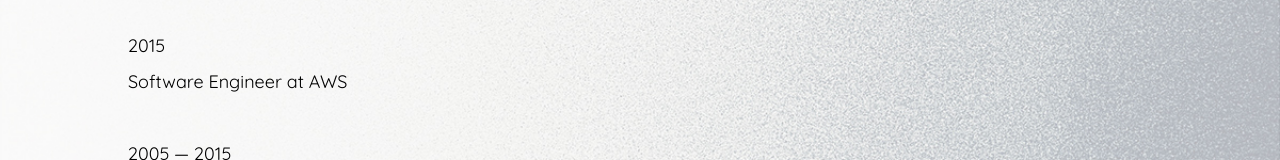
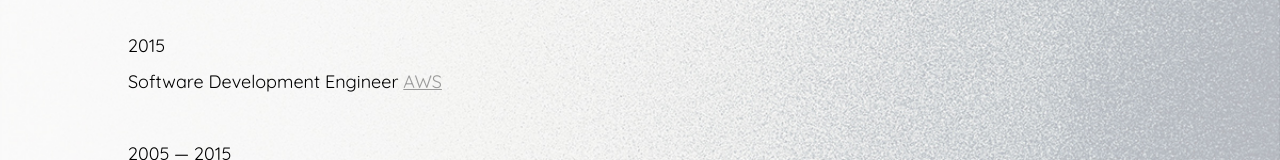
Before and after one commit to stuartsaltzman/stuartsaltzman.github.io, a plain HTML site: page index.html in a window 1280 px wide. Shown: the part 464-624 px from the top of the page. Drawn offline with Linux system fonts and the light colour scheme.

Commit message:
aws link

```diff
--- a/index.html
+++ b/index.html
@@ -70,7 +70,7 @@
 		Senior Software Engineer / Chief Cloud Architect <a href="https://www.livesafemobile.com/">LiveSafe</a><br><br>
 
 		2015<br>
-		Software Engineer at AWS<br><br>
+		Software Development Engineer <a href="https://aws.amazon.com/">AWS</a><br><br>
 
 		2005 &mdash; 2015<br>
 		Software Engineer at CACI<br><br>
```
